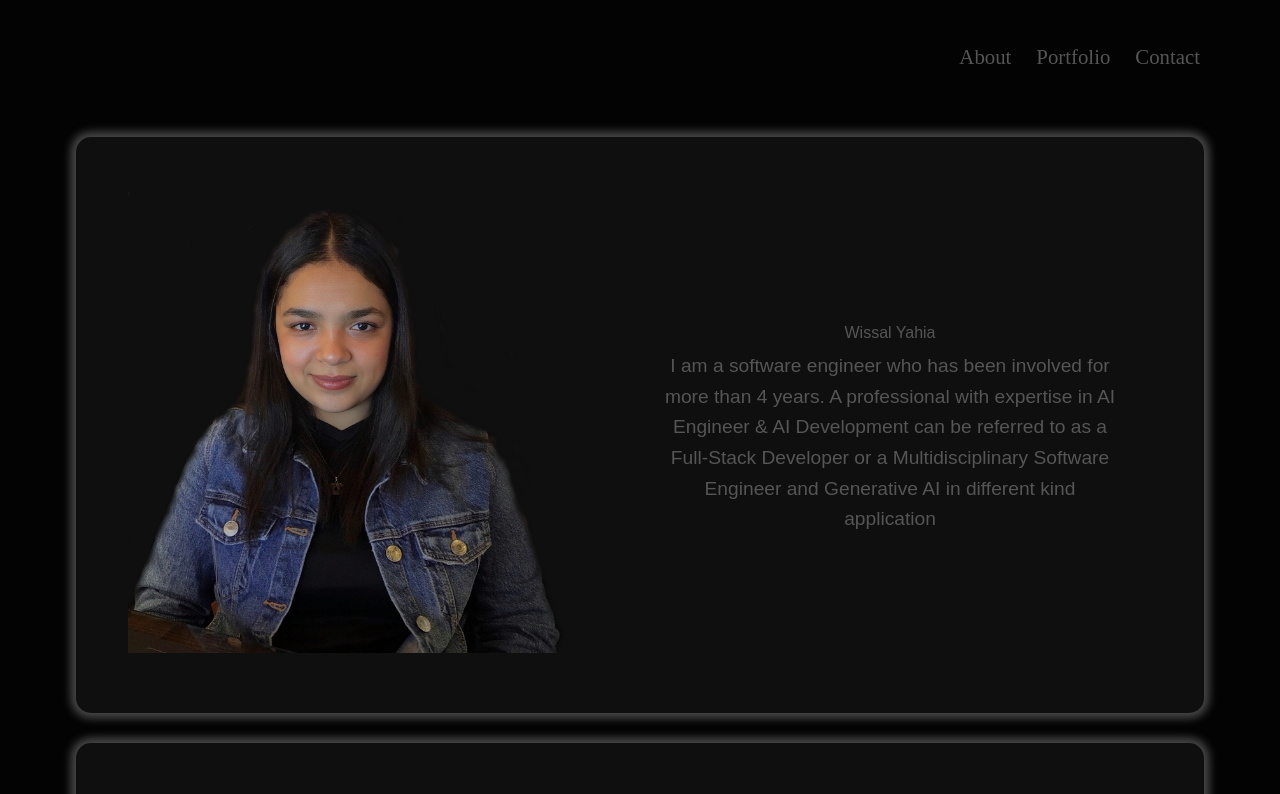
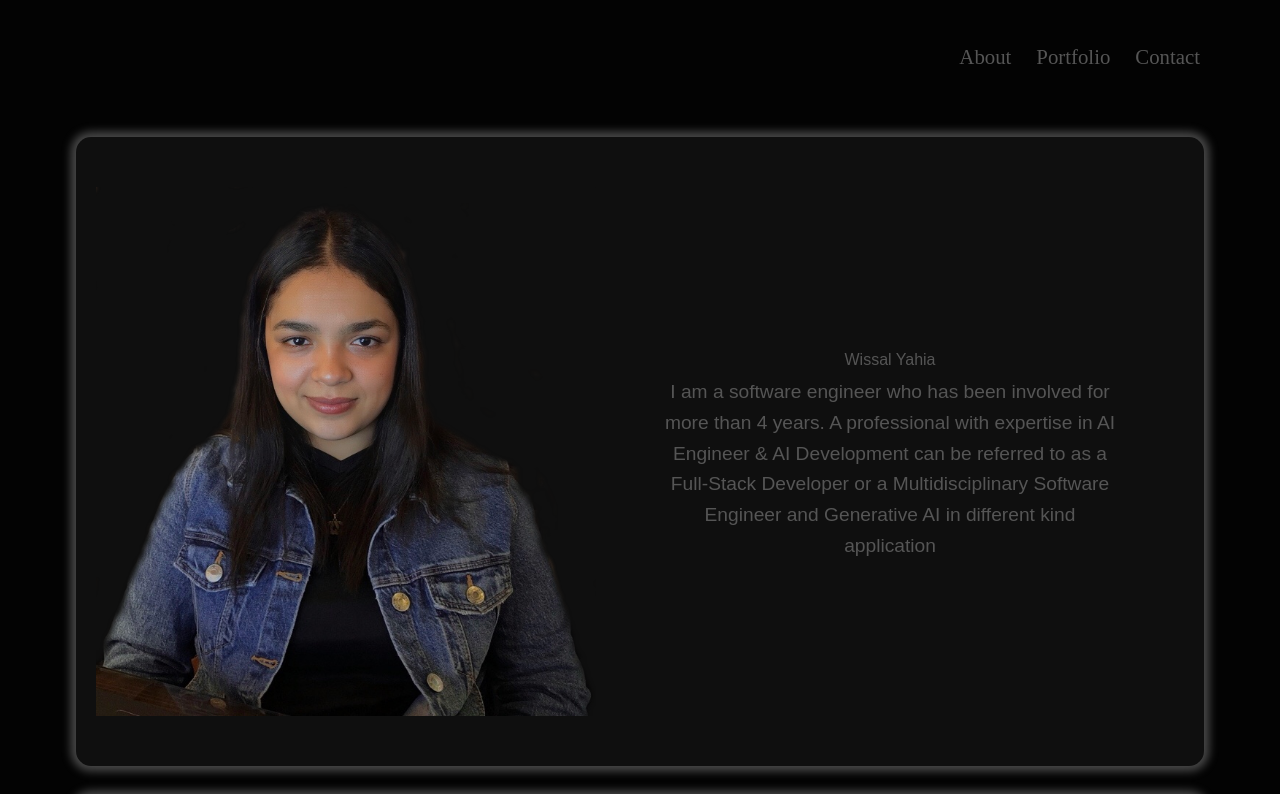
Before and after one commit to sevenjunebaby/Portfolio, a React (Create React App) app: page / in a window 1280 px wide. Shown: the top 794 px of the page. Built offline with nearby package versions, Linux system fonts and the light colour scheme.

Commit message:
Update index.css

```diff
--- a/src/index.css
+++ b/src/index.css
@@ -2,7 +2,6 @@
 @tailwind base;
 @tailwind components;
 @tailwind utilities;
-
 /* Minimal Reset */
 *,
 *::before,
@@ -104,11 +103,14 @@ section#about p {
 }
 
 section#about img {
-  width: auto;
+  width: 100%;
   max-width: 500px;
   height: auto;
+  max-height: 50%;
   padding-left: 32px;
   padding-right: 32px;
+  padding: 0%;
+  margin: 0%;
 }
 
 
@@ -179,13 +181,13 @@ section#portfolio h2 {
 }
 
 .box img {
-  width: auto;
+  width: 100%;
   max-width: 300px;
   height: auto;
   max-height: 100px;
   margin: 2.3%;
   box-shadow: nane;
-
+  max-height: auto;
 }
 
 
```
